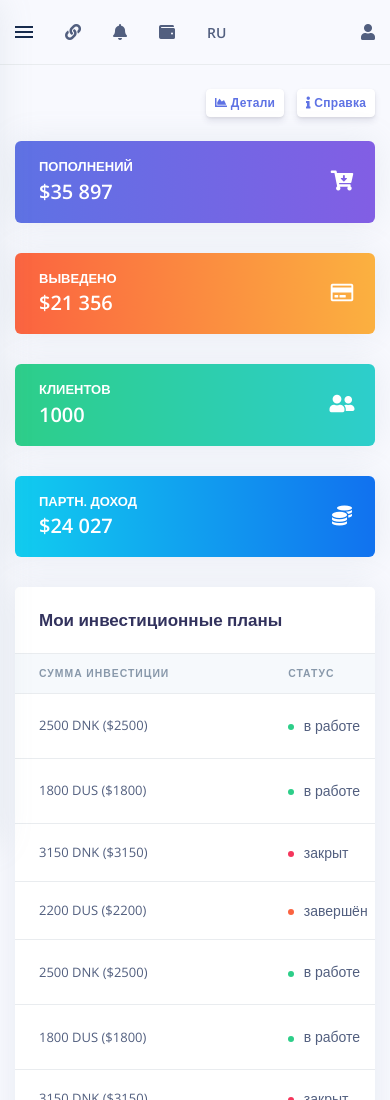
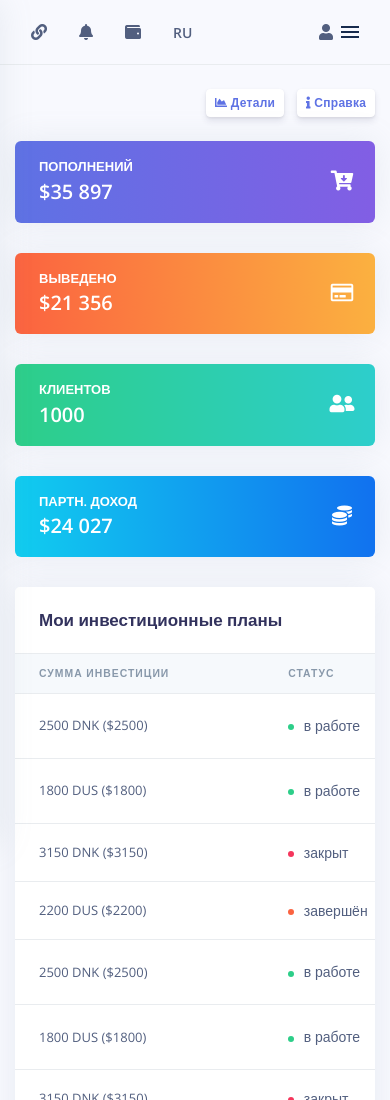
Before and after one commit to danielritofos/dinamika-dashboard, a plain HTML site: page index.html in a window 390 px wide. Shown: the top 1100 px of the page. Drawn offline with nearby package versions, Linux system fonts and the light colour scheme.

Commit message:
Update index.html

```diff
--- a/index.html
+++ b/index.html
@@ -23,6 +23,15 @@
       <div class="navbar-inner">
         <div class="collapse navbar-collapse" id="sidenav-collapse-main">
           <ul class="navbar-nav">
+            <!-- <li class="nav-item d-lg-none">
+              <div class="pr-3 sidenav-toggler" data-action="sidenav-pin" data-target="#sidenav-main">
+                <div class="sidenav-toggler-inner">
+                  <i class="sidenav-toggler-line"></i>
+                  <i class="sidenav-toggler-line"></i>
+                  <i class="sidenav-toggler-line"></i>
+                </div>
+              </div>
+            </li> -->
             <li class="nav-item">
               <a class="nav-link active" href="index.html">
                 <i class="fas fa-home"></i>
@@ -87,15 +96,6 @@
             </button>
           </form>
           <ul class="navbar-nav align-items-center ml-md-auto">
-            <li class="nav-item d-xl-none">
-              <div class="pr-3 sidenav-toggler" data-action="sidenav-pin" data-target="#sidenav-main">
-                <div class="sidenav-toggler-inner">
-                  <i class="sidenav-toggler-line"></i>
-                  <i class="sidenav-toggler-line"></i>
-                  <i class="sidenav-toggler-line"></i>
-                </div>
-              </div>
-            </li>
             <li class="nav-item d-sm-none">
               <a class="nav-link" href="#" data-action="search-show" data-target="#navbar-search-main">
                 <i class="fas fa-link"></i>
@@ -313,6 +313,15 @@
                 </a>
               </div>
             </li>
+            <li class="nav-item d-xl-none ml-2">
+              <div class="pr-3 sidenav-toggler" data-action="sidenav-toggle" data-target="#sidenav-main">
+                <div class="sidenav-toggler-inner">
+                  <i class="sidenav-toggler-line"></i>
+                  <i class="sidenav-toggler-line"></i>
+                  <i class="sidenav-toggler-line"></i>
+                </div>
+              </div>
+            </li>
           </ul>
         </div>
       </div>
```
